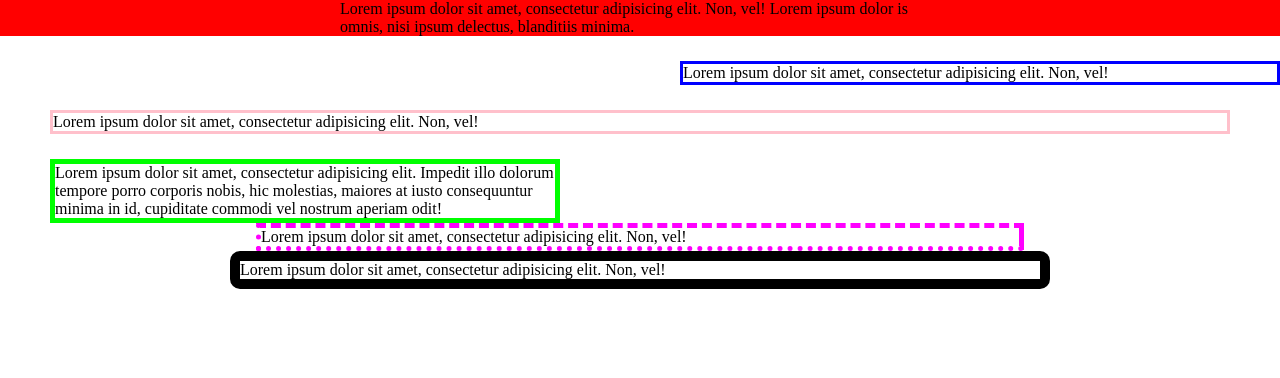
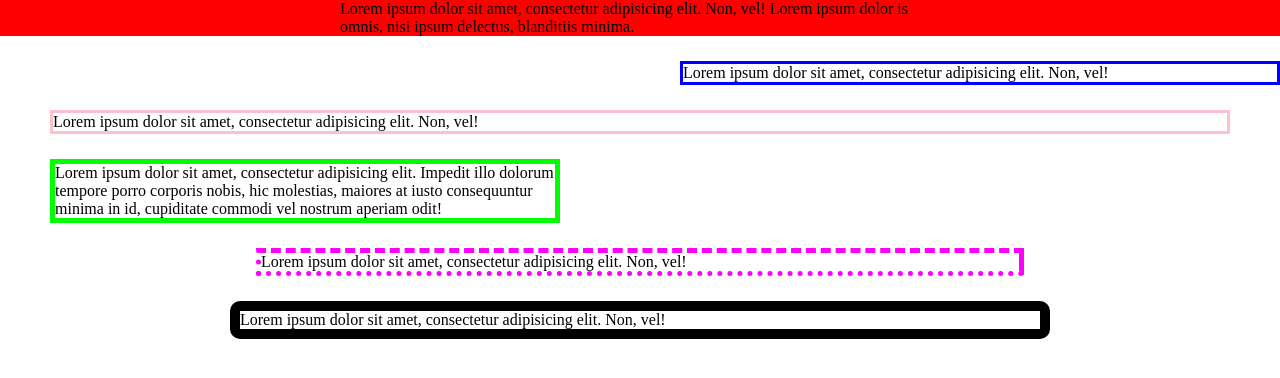
Before and after one commit to diehui4/miao, a plain HTML site: page css-block-horizontal-practise.html in a window 1280 px wide. Drawn offline with Linux system fonts and the light colour scheme.

Commit message:
css-sencond

```diff
--- a/css-block-horizontal-practise.html
+++ b/css-block-horizontal-practise.html
@@ -45,7 +45,7 @@
 
         body>div:nth-child(5) {
             width: 60%;
-            margin: auto;
+            margin: 25px auto 25px auto;
             border-left: 5px dotted rgb(255, 0, 255);
             border-top: 5px dashed rgb(255, 0, 255);
             border-bottom: 5px dotted rgb(255, 0, 255);
```
